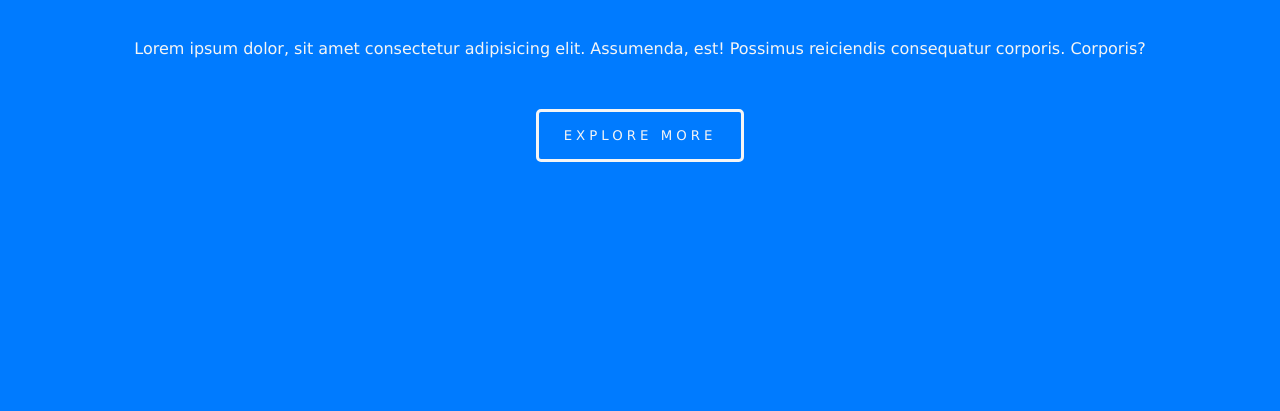
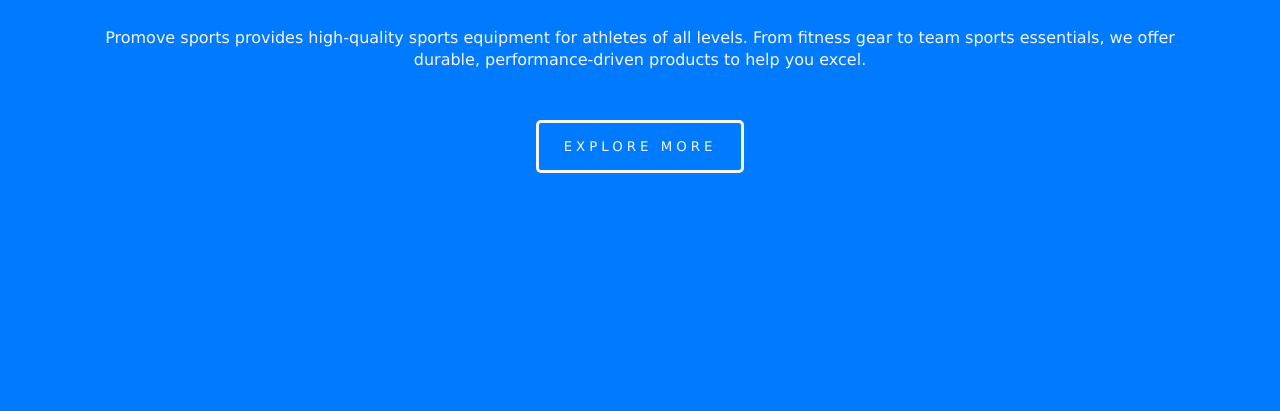
Before and after one commit to MHouz/promove, a plain HTML site: page index.html in a window 1280 px wide. Shown: the part 411-822 px from the top of the page. Drawn offline with Linux system fonts and the light colour scheme.

Commit message:
Update index.html

```diff
--- a/index.html
+++ b/index.html
@@ -34,7 +34,7 @@
 
     <div class="hero" onclick= hideme()>
         <h1 >follow your passion</h1>
-        <div class="m7tajo"><p>Lorem ipsum dolor, sit amet consectetur adipisicing elit. Assumenda, est! Possimus reiciendis consequatur corporis. Corporis?</p></div>
+        <div class="m7tajo"><p>Promove sports provides high-quality sports equipment for athletes of all levels. From fitness gear to team sports essentials, we offer durable, performance-driven products to help you excel.  </p></div>
         <a href="#"><button>Explore more</button></a>
     </div>
     <script>
```
